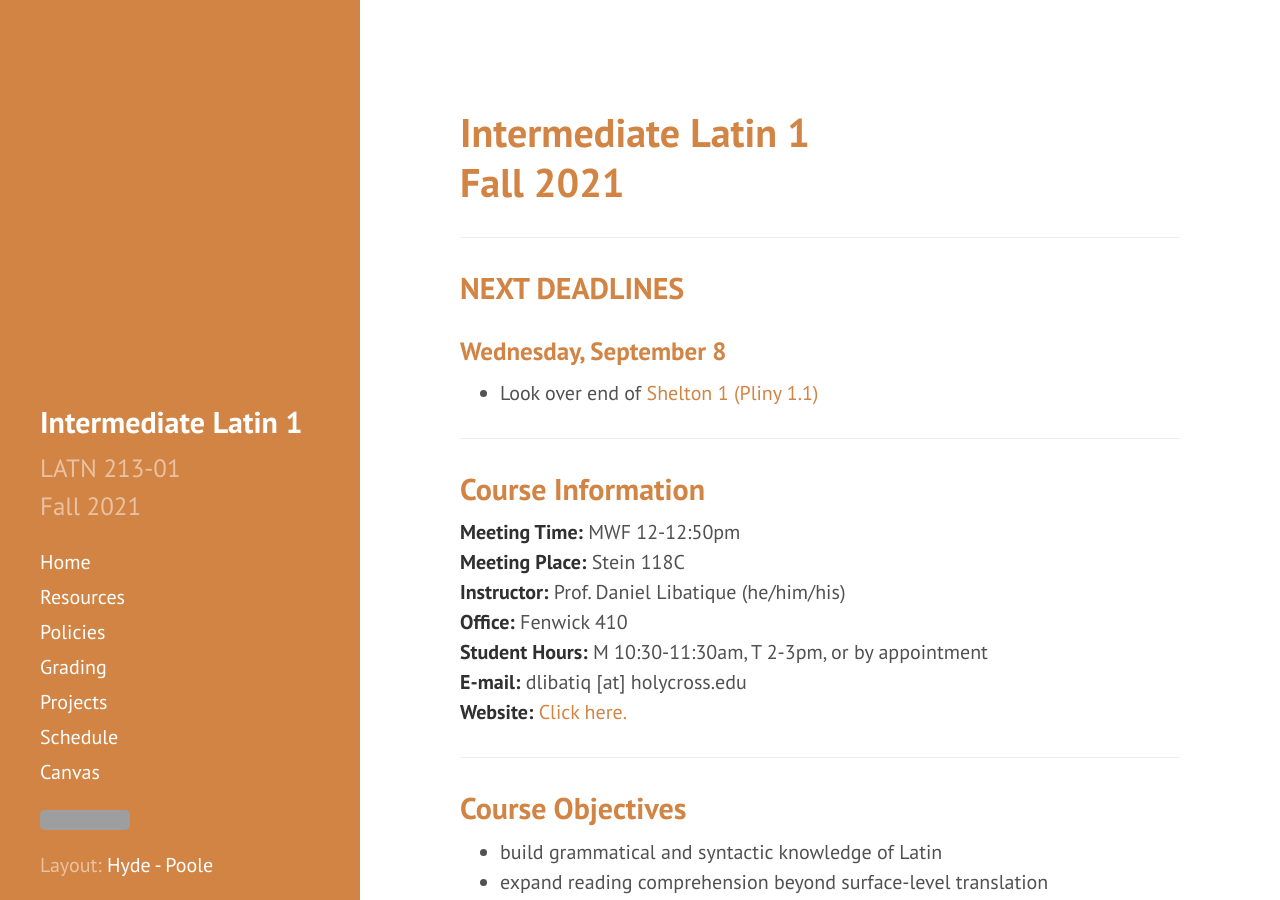
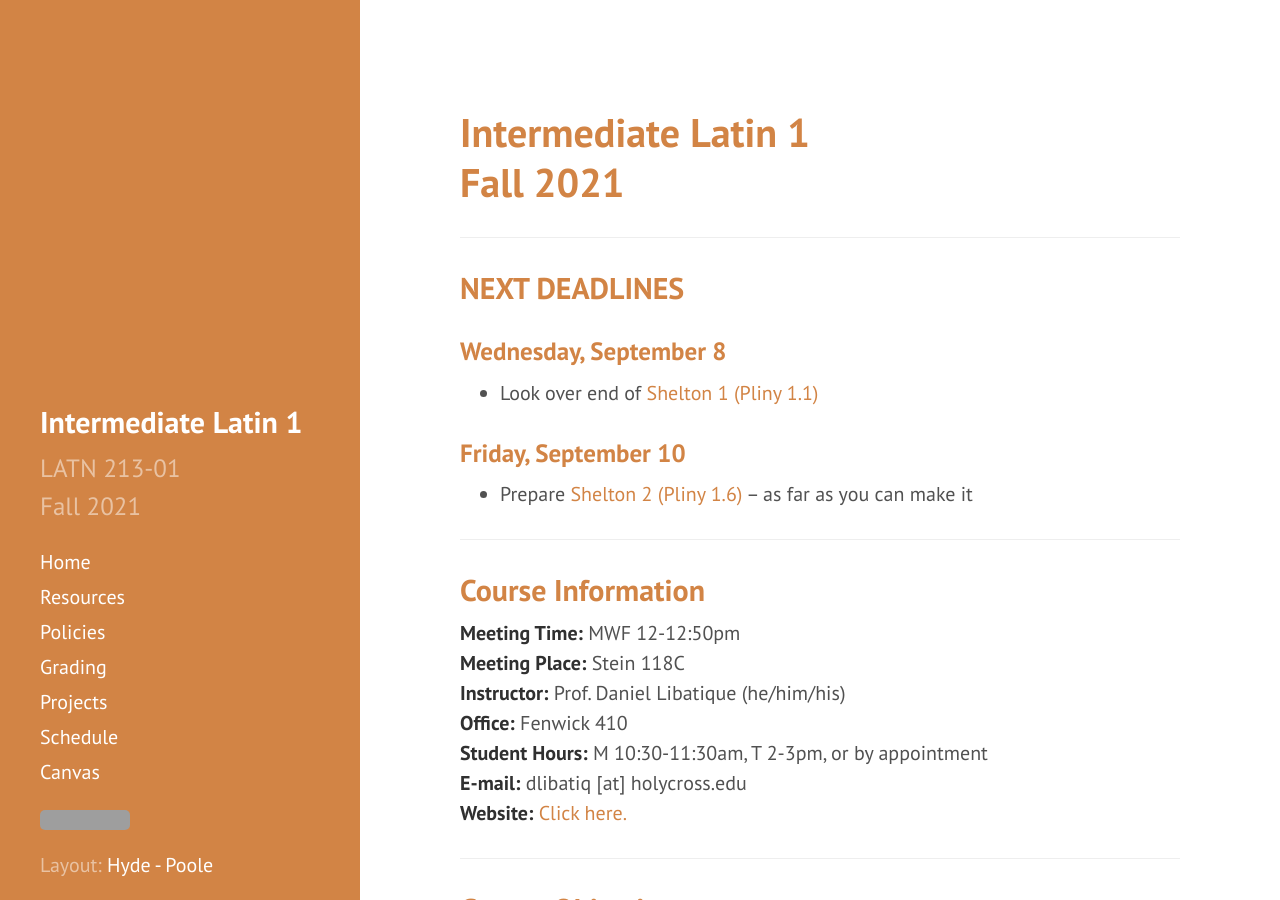
Before and after one commit to DLibatique/LATN213-F21, a Jekyll site: the page built from _pages/index.md, in a window 1280 px wide and 900 px high. Built offline with Jekyll 4.4.1, drawn with Linux system fonts in a browser that asks for light colours; grey boxes are pictures that could not be loaded.

Commit message:
added link to shelton 2, updated assignments and homepage

```diff
--- a/_pages/index.md
+++ b/_pages/index.md
@@ -13,6 +13,10 @@ permalink: /
 ### Wednesday, September 8
 
 * Look over end of [Shelton 1 (Pliny 1.1)](https://drive.google.com/file/d/19OJBs2DFa3Vwvj5PlN7SgjTwMJgwNT5V/view?usp=sharing)
+
+### Friday, September 10
+
+* Prepare [Shelton 2 (Pliny 1.6)](https://drive.google.com/file/d/15PPDEu_kRRB4iIexMbH6r7hLbgC6dBIk/view?usp=sharing) -- as far as you can make it
 
 ***
 
```
Also changed, not shown: _pages/schedule.md (+1 -0 lines).
